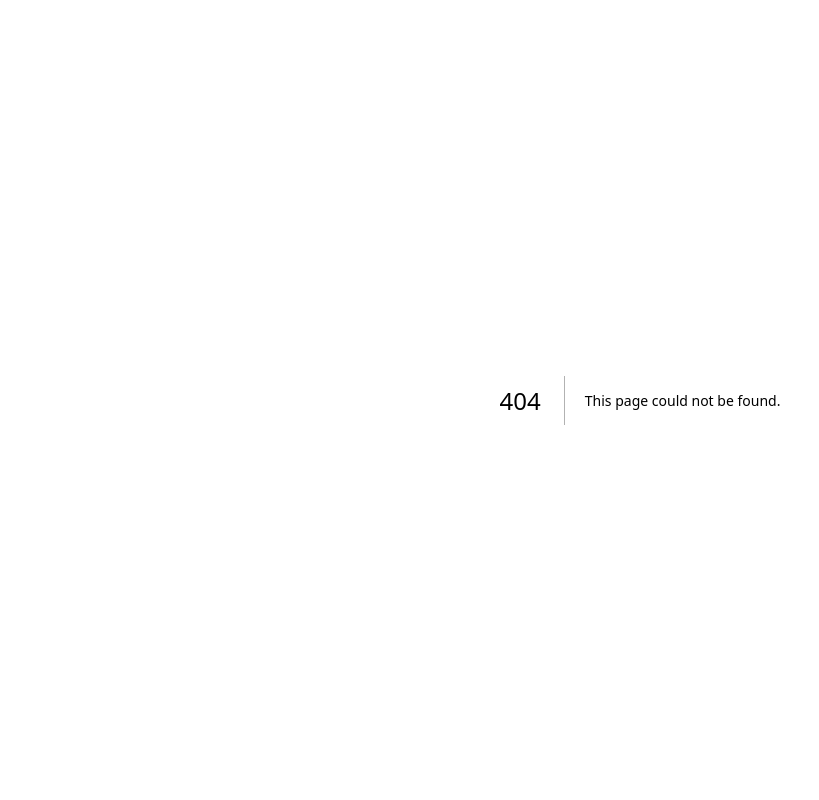
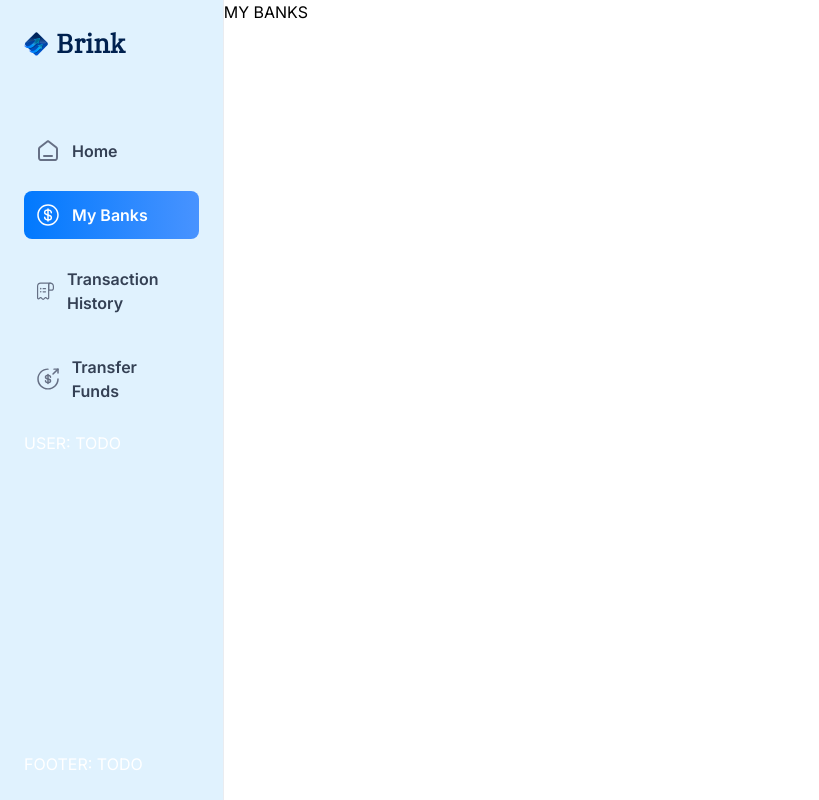
Before and after one commit to Hayden-git/Banking_App, a Next.js app: page /my-banks in a window 1280 px wide. Before the commit this address had no page. Shown: the whole page, without its empty margins (0-819 px from the left). Built offline with nearby package versions, Linux system fonts and the light colour scheme.

Commit message:
Add page routing
- Pagination/routing works as expected using Next.js

```diff
--- /dev/null
+++ b/app/(root)/my-banks/page.tsx
@@ -0,0 +1,7 @@
+import React from "react";
+
+const MyBanks = () => {
+	return <div>MY BANKS</div>;
+};
+
+export default MyBanks;
--- /dev/null
+++ b/app/(root)/payment-transfer/page.tsx
@@ -0,0 +1,7 @@
+import React from "react";
+
+const Transfer = () => {
+	return <div>Transfer</div>;
+};
+
+export default Transfer;
--- /dev/null
+++ b/app/(root)/transaction-history/page.tsx
@@ -0,0 +1,7 @@
+import React from "react";
+
+const TransactionHistory = () => {
+	return <div>Transaction History</div>;
+};
+
+export default TransactionHistory;
```
